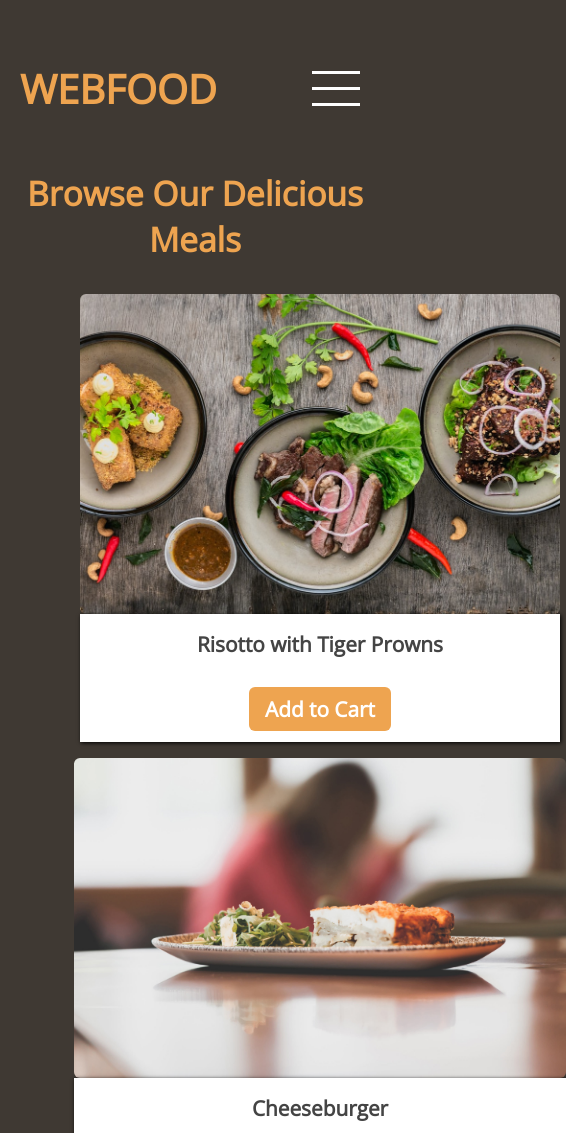
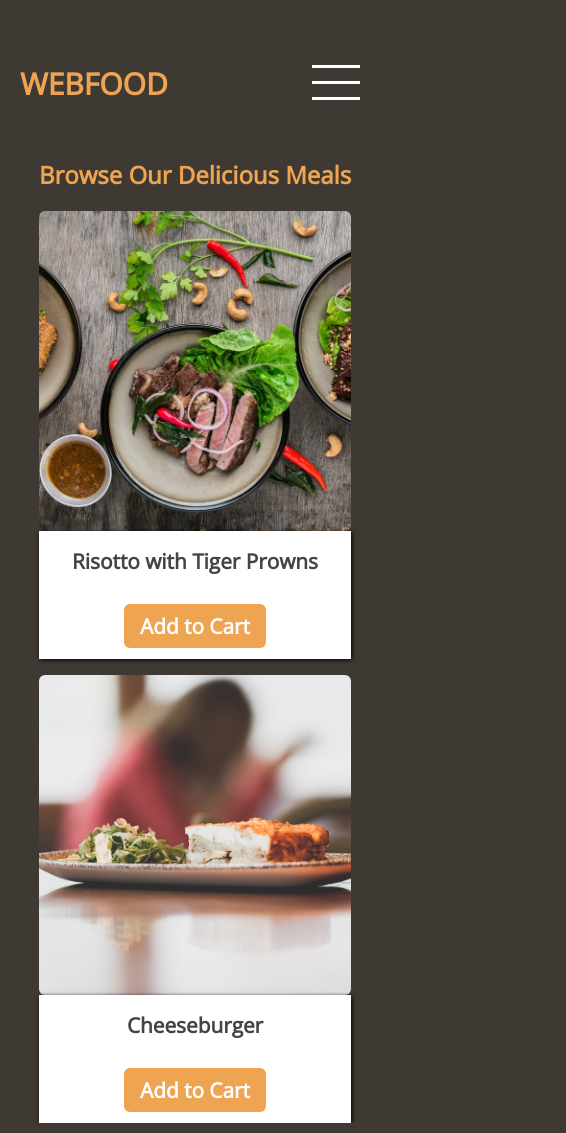
Before and after one commit to HansMbua/WEBFOOD, a plain HTML site: page index.html in a window 390 px wide. Shown: the top 1133 px of the page, 566 px wide, since content can reach past the window. Drawn offline with nearby package versions, Linux system fonts and the light colour scheme; a web font is replaced by a local one.

Commit message:
fixed responsiveness

```diff
--- a/shear.css
+++ b/shear.css
@@ -86,6 +86,9 @@ nav ul {
     .menu-btn{
         display: flex;
     }
+    header a{
+        font-size: 30px;
+    }
 
 }
 
--- a/style.css
+++ b/style.css
@@ -10,7 +10,7 @@ body {
     font-family: 'Open Sans', sans-serif;
 }
 
-main {}
+
 
 main h2 {
     text-align: center;
@@ -34,10 +34,6 @@ main h2 {
   gap: 16px;
   margin: 2rem 20rem;
   padding: 0;
-
-
-
-
 }
 
 
@@ -94,15 +90,22 @@ main h2 {
 }
 
 
-@media screen and (max-width: 768px) {
+@media screen and (max-width: 50rem) {
     main h2 {
-        font-size: 2.1rem;
+        font-size: 1.5rem;
     }
     #food-items{
 
         display: flex;
         align-items: center;
         flex-direction: column;
+        margin: 0 auto;
+
+    }
+    #food-item {
+        width: 80%;
+        height: 10%;
+
     }
 
 
```
